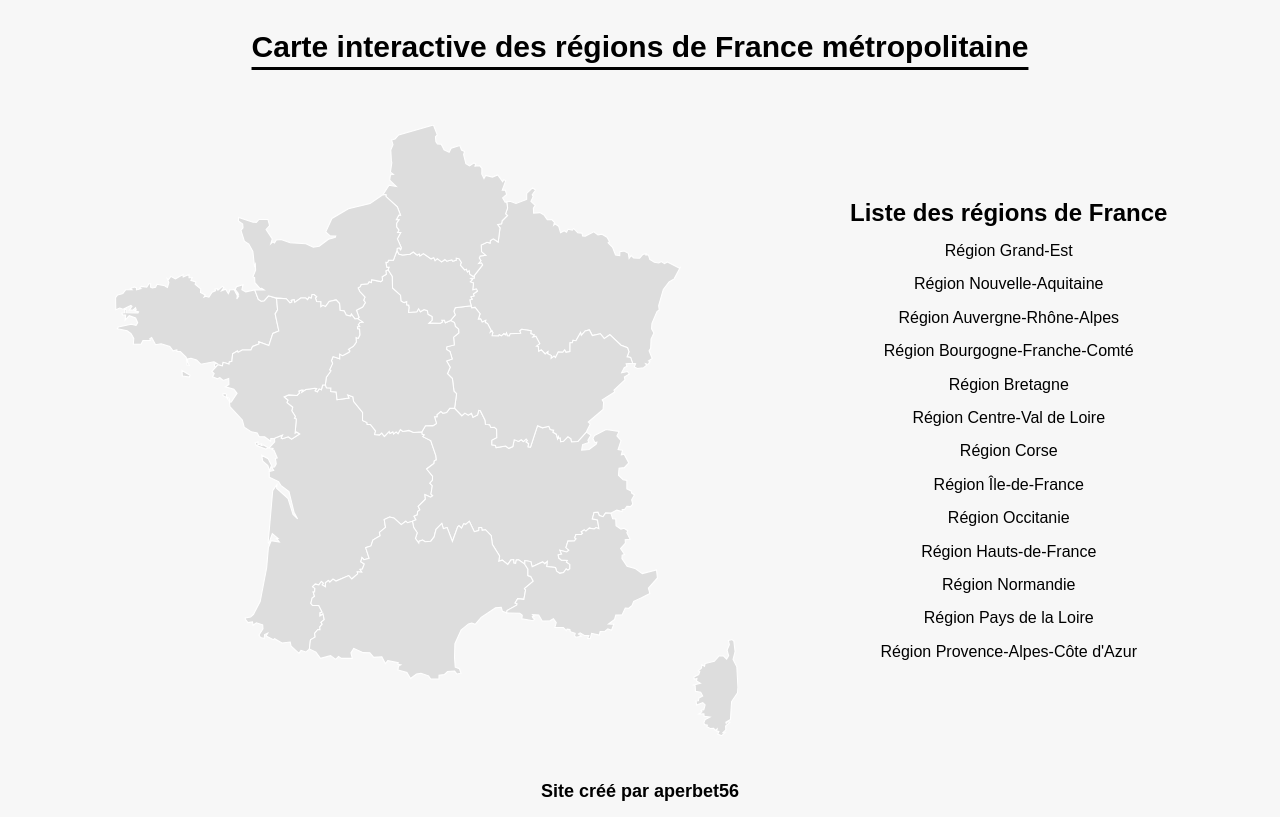
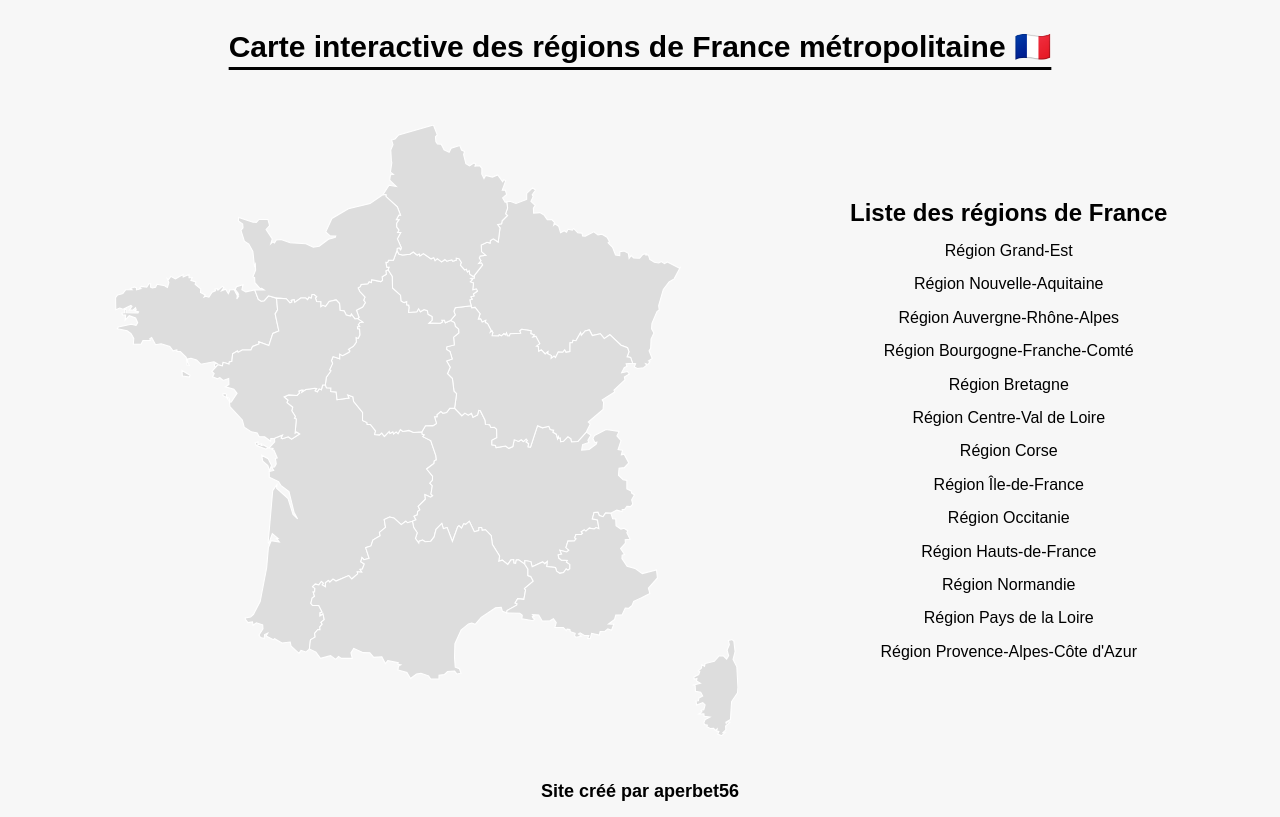
Before and after one commit to aperbet56/carte_interactive_des_regions, a plain HTML site: page index.html in a window 1280 px wide. Drawn offline with Linux system fonts and the light colour scheme.

Commit message:
Ajout d'un emoji

```diff
--- a/index.html
+++ b/index.html
@@ -15,7 +15,7 @@
   </head>
   <body>
     <header>
-      <h1>Carte interactive des régions de France métropolitaine</h1>
+      <h1>Carte interactive des régions de France métropolitaine 🇫🇷</h1>
     </header>
     <main class="main__content">
       <section class="map">
```
